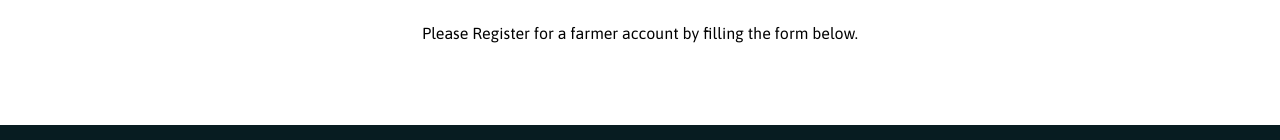
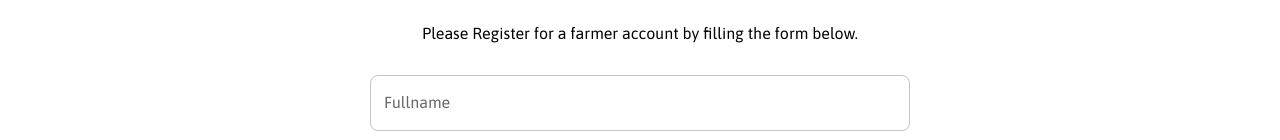
Before and after one commit to p-Smart/FarmLinker, a Next.js app: page /register in a window 1280 px wide. Both pictures are taken after a click on the button "FARMER". Shown: the part 660-800 px from the top of the page. Built offline with nearby package versions, Linux system fonts and the light colour scheme.

Commit message:
Development in progress...

```diff
--- a/src/components/RegisterPage/BuyerForm.js
+++ b/src/components/RegisterPage/BuyerForm.js
@@ -1,12 +1,14 @@
-import { Stack, TextField } from "@mui/material"
+import { Slide, Stack, TextField } from "@mui/material"
 import { useBreakpoints } from "src/theme/mediaQuery"
 import Button from "../Button"
 import { useState } from "react"
+import { useRegisterFormContext } from "src/contexts/registerFormContext"
 
 
 
 const BuyerForm = () => {
     const {xs, sm, md, lg, xl} = useBreakpoints()
+    const {activeTab} = useRegisterFormContext()
     const initialRegData = {
         fullname: '',
         email: '',
@@ -20,28 +22,34 @@ const BuyerForm = () => {
     const form = [
         {
             label: 'Fullname',
-            onChange: (val) => setRegData( (prevVal) => ({fullname: val}) )
+            onChange: (val) => setRegData( (prevVal) => ({...prevVal, fullname: val}) )
         },
         {
             label: 'Email address',
-            onChange: (val) => setRegData( (prevVal) => ({email: val}) )
+            onChange: (val) => setRegData( (prevVal) => ({...prevVal, email: val}) )
         },
         {
             label: 'Home Address',
-            onChange: (val) => setRegData( (prevVal) => ({address: val}) )
+            onChange: (val) => setRegData( (prevVal) => ({...prevVal, address: val}) )
         },
         {
             label: 'Default delivery address (can change later)',
-            onChange: (val) => setRegData( (prevVal) => ({delivery_address: val}) )
+            onChange: (val) => setRegData( (prevVal) => ({...prevVal, delivery_address: val}) )
         },
         {
             label: 'Password',
-            onChange: (val) => setRegData( (prevVal) => ({pass: val}) )
+            onChange: (val) => setRegData( (prevVal) => ({...prevVal, pass: val}) )
         },
 
     ]
 
     return (
+        <Slide
+        direction="left"
+        mountOnEnter
+        unmountOnExit
+        in={activeTab}
+        >
         <Stack
         sx={{
             width: sm ? '100%' : md ? '80%' : '50%',
@@ -66,8 +74,10 @@ const BuyerForm = () => {
             <Button
             title="Create Buyer Account"
             sx={{alignSelf: 'flex-start'}}
+            onClick={() => console.log(regData)}
             />
         </Stack>
+        </Slide>
     )
 }
 
--- a/src/components/RegisterPage/ConsultantForm.js
+++ b/src/components/RegisterPage/ConsultantForm.js
@@ -1,14 +1,107 @@
-import { Stack } from "@mui/material"
+import { MenuItem, Select, Slide, Stack, TextField } from "@mui/material"
+import { useBreakpoints } from "src/theme/mediaQuery"
+import Button from "../Button"
+import { useState } from "react"
+import { useRegisterFormContext } from "src/contexts/registerFormContext"
+import { specializations } from "./register-data"
 
 
 
 const ConsultantForm = () => {
+    const {xs, sm, md, lg, xl} = useBreakpoints()
+    const {activeTab} = useRegisterFormContext()
+    const initialRegData = {
+        fullname: '',
+        email: '',
+        tel: '',
+        specialization: '',
+        pass: ''
+    }
 
+    const [regData, setRegData] = useState(initialRegData)
+
+    const form = [
+        {
+            label: 'Fullname',
+            onChange: (val) => setRegData( (prevVal) => ({...prevVal, fullname: val}) )
+        },
+        {
+            label: 'Email address',
+            onChange: (val) => setRegData( (prevVal) => ({...prevVal, email: val}) )
+        },
+        {
+            label: 'Phone number',
+            onChange: (val) => setRegData( (prevVal) => ({...prevVal, tel: val}) )
+        },
+        {
+            label: 'Specialization',
+            onChange: (val) => setRegData( (prevVal) => ({...prevVal, specialization: val}) ),
+            select: specializations
+        },
+        {
+            label: 'Password',
+            onChange: (val) => setRegData( (prevVal) => ({...prevVal, pass: val}) )
+        },
+
+    ]
 
     return (
-        <Stack>
+        <Slide
+        direction="left"
+        mountOnEnter
+        unmountOnExit
+        in={activeTab}
+        >
+        <Stack
+        sx={{
+            width: sm ? '100%' : md ? '80%' : '50%',
+            alignItems: 'center',
+            gap: '30px',
+            '& .MuiTextField-root': {
+                width: '100%'
+            }
+        }}
+        >
+            {
+            form.map ( ({label, onChange, select}) => (
+                <>
+                {
+                !select ?
+                <TextField
+                key={label}
+                label={label}
+                onChange={(e) => onChange && onChange(e.target.value)}
+                type={label==='Password' ? "password" : 'text'}
+                /> :
+                <Select
+                defaultValue='default'
+                label={label}
+                onChange={(e) => onChange && onChange(e.target.value)}
+                sx={{width: '100%'}}
+                >
+                {
+                    select.map( ({label, id}) => (
+                        <MenuItem
+                        key={id}
+                        value={id}
+                        >
+                        {label}
+                        </MenuItem>
+                    ) )
+                }
+            </Select>
+                }
+                </>
+            ) )
+            }
 
+            <Button
+            title="Create Consultant Account"
+            sx={{alignSelf: 'flex-start'}}
+            onClick={() => console.log(regData)}
+            />
         </Stack>
+        </Slide>
     )
 }
 
--- a/src/components/RegisterPage/FarmerForm.js
+++ b/src/components/RegisterPage/FarmerForm.js
@@ -1,14 +1,88 @@
-import { Stack } from "@mui/material"
+import { Slide, Stack, TextField } from "@mui/material"
+import { useBreakpoints } from "src/theme/mediaQuery"
+import Button from "../Button"
+import { useState } from "react"
+import { useRegisterFormContext } from "src/contexts/registerFormContext"
 
 
 
 const FarmerForm = () => {
+    const {xs, sm, md, lg, xl} = useBreakpoints()
+    const {activeTab} = useRegisterFormContext()
+    const initialRegData = {
+        fullname: '',
+        email: '',
+        tel: '',
+        farm_location: '',
+        farming_ex: '',
+        pass: ''
+    }
 
+    const [regData, setRegData] = useState(initialRegData)
+
+    const form = [
+        {
+            label: 'Fullname',
+            onChange: (val) => setRegData( (prevVal) => ({...prevVal, fullname: val}) )
+        },
+        {
+            label: 'Email address',
+            onChange: (val) => setRegData( (prevVal) => ({...prevVal, email: val}) )
+        },
+        {
+            label: 'Phone Number',
+            onChange: (val) => setRegData( (prevVal) => ({...prevVal, tel: val}) )
+        },
+        {
+            label: 'Farm Location',
+            onChange: (val) => setRegData( (prevVal) => ({...prevVal, farm_location: val}) )
+        },
+        {
+            label: 'Years of Farming Experience',
+            onChange: (val) => setRegData( (prevVal) => ({...prevVal, farming_ex: val}) )
+        },
+        {
+            label: 'Password',
+            onChange: (val) => setRegData( (prevVal) => ({...prevVal, pass: val}) )
+        },
+
+    ]
 
     return (
-        <Stack>
+        <Slide
+        direction="left"
+        mountOnEnter
+        unmountOnExit
+        in={activeTab}
+        >
+        <Stack
+        sx={{
+            width: sm ? '100%' : md ? '80%' : '50%',
+            alignItems: 'center',
+            gap: '30px',
+            '& .MuiTextField-root': {
+                width: '100%'
+            }
+        }}
+        >
+            {
+            form.map ( ({label, onChange}) => (
+                <TextField
+                key={label}
+                label={label}
+                onChange={(e) => onChange && onChange(e.target.value)}
+                type={label==='Password' ? "password" : 'text'}
+                />
+            ) )
+            }
 
+            <Button
+            title="Create Farmer Account"
+            sx={{alignSelf: 'flex-start'}}
+            onClick={() => console.log(regData)}
+            />
         </Stack>
+        </Slide>
     )
 }
 
--- a/src/components/RegisterPage/RegisterForm.js
+++ b/src/components/RegisterPage/RegisterForm.js
@@ -1,9 +1,11 @@
 import { Divider, Grid, Stack, Typography, Button as MUIButton } from "@mui/material"
-import { useState } from "react"
+import { useEffect, useState } from "react"
 import { useBreakpoints } from "src/theme/mediaQuery"
 import BuyerForm from "./BuyerForm"
 import FarmerForm from "./FarmerForm"
 import ConsultantForm from "./ConsultantForm"
+import { useRouter } from "next/router"
+import RegisterFormContext from "src/contexts/registerFormContext"
 
 
 
@@ -11,8 +13,15 @@ const RegisterForm = () => {
     const {xs, sm, md, lg, xl} = useBreakpoints()
     const paddingX = sm ? '20px' : md ? '50px' : xl || lg ? '100px' : '150px'
 
+    const router = useRouter()
+    const query = router.query
 
     const [activeTab, setActiveTab] = useState('buyer')
+
+
+    useEffect( () => {
+        query?.accountType && setActiveTab(query?.accountType)
+    }, [query] )
 
 
     const accountType = [
@@ -32,6 +41,11 @@ const RegisterForm = () => {
     ]
 
     return (
+        <RegisterFormContext.Provider
+        value={{
+            activeTab
+        }}
+        >
         <Stack
         sx={{
             alignItems: 'center',
@@ -85,6 +99,7 @@ const RegisterForm = () => {
         <ConsultantForm />
         }
         </Stack>
+        </RegisterFormContext.Provider>
     )
 }
 
--- /dev/null
+++ b/src/components/RegisterPage/register-data.js
@@ -0,0 +1,4 @@
+
+
+
+export const specializations = [{label: 'Specialization', id: 'default'}, { label: 'Crop Production', id: 'crop-prod' },{ label: 'Livestock Farming', id: 'livestock-farming' },{ label: 'Soil Science', id: 'soil-science' },{ label: 'Agribusiness and Marketing', id: 'agribusiness-marketing' },{ label: 'Pest and Disease Management', id: 'pest-disease-mgmt' },{ label: 'Organic Farming', id: 'organic-farming' },{ label: 'Aquaculture', id: 'aquaculture' },{ label: 'Agricultural Engineering', id: 'agri-engineering' },{ label: 'Water Resource Management', id: 'water-resource-mgmt' },{ label: 'Agricultural Extension Services', id: 'agri-extension-services' },{ label: 'Climate Smart Agriculture', id: 'climate-smart-agri' },]
--- /dev/null
+++ b/src/contexts/registerFormContext.js
@@ -0,0 +1,12 @@
+import { createContext } from 'react';
+import { useContext } from 'react';
+
+const RegisterFormContext = createContext();
+
+
+export const useRegisterFormContext = () => {
+
+    return useContext(RegisterFormContext)
+}
+
+export default RegisterFormContext
--- a/src/styles/global.css
+++ b/src/styles/global.css
@@ -8,8 +8,8 @@ input::-webkit-inner-spin-button {
 *{margin: 0; padding: 0; box-sizing: border-box;}
 
 
-.MuiPopover-root .MuiPaper-root{ background-color: #000;}
-.MuiPaper-root .MuiButtonBase-root.Mui-selected{ background-color: #D434FE; }
+.MuiPopover-root .MuiPaper-root{ background-color: #fff;}
+/* .MuiPaper-root .MuiButtonBase-root.Mui-selected{ background-color: #D434FE; } */
 
 
 swiper-container::part(button-prev) {color: #000; width: 30px; height: 30px;}
```
